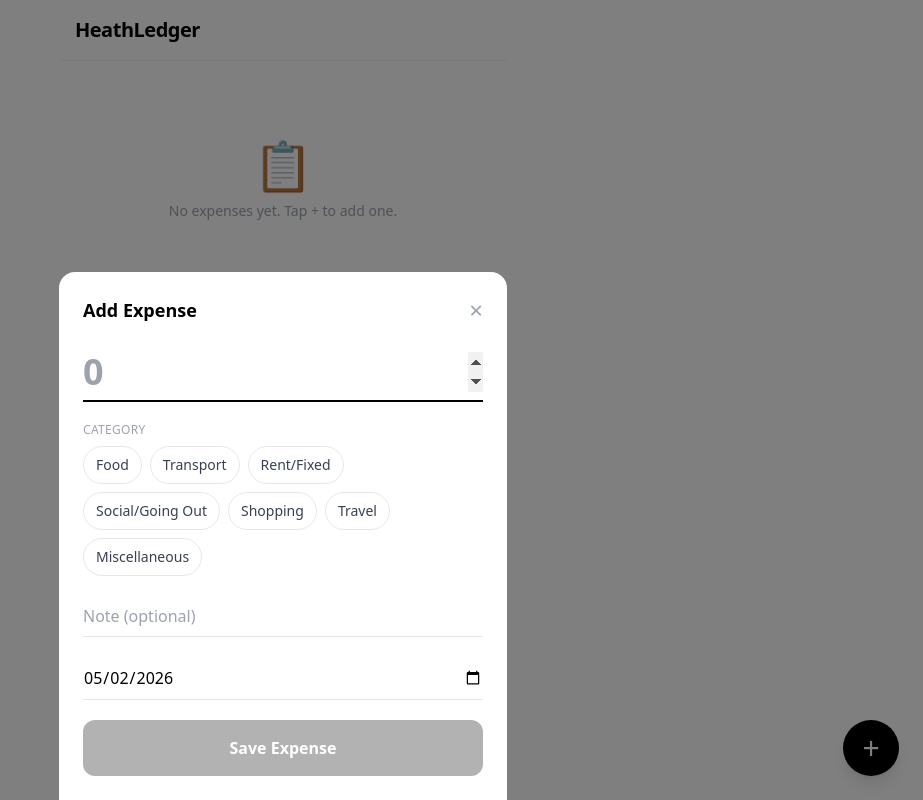
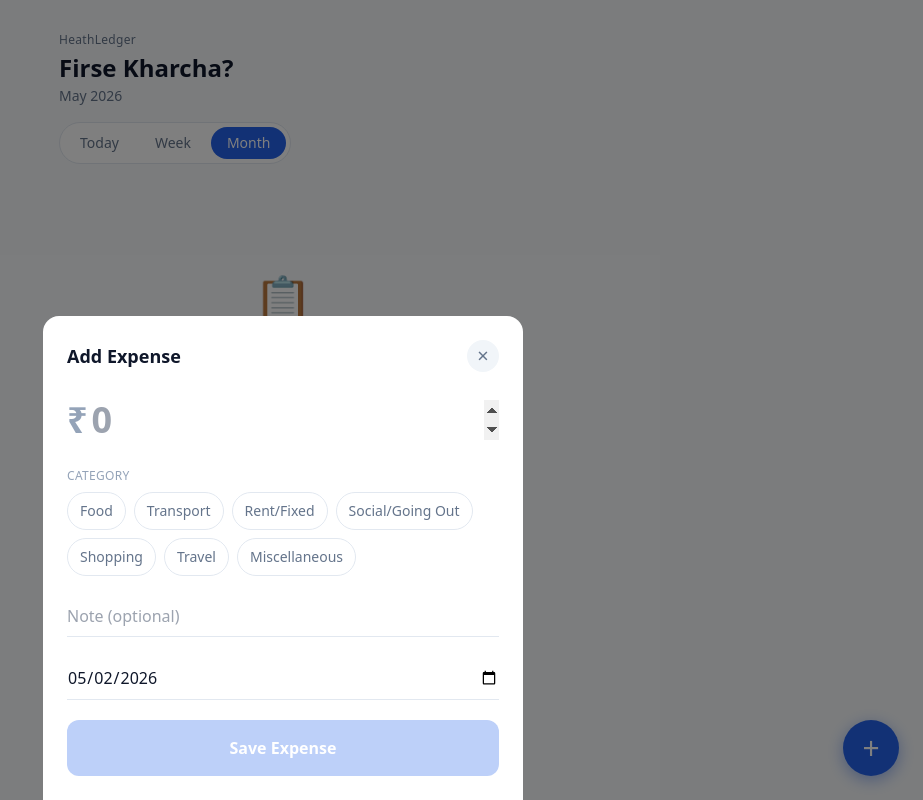
Before and after one commit to just-Devansh/HeathLedger, a React (Vite) app: page / in a window 1280 px wide. Both pictures are taken after a click on the button "Add expense". Shown: the whole page, without its empty margins (357-1280 px from the left). Built offline with nearby package versions, Linux system fonts and the light colour scheme.

Commit message:
early-implementation-done

```diff
--- a/src/App.jsx
+++ b/src/App.jsx
@@ -1,11 +1,34 @@
-import { useState } from 'react'
+import { useState, useMemo } from 'react'
 import { loadExpenses, saveExpenses } from './utils/storage'
 import AddExpenseModal from './components/AddExpenseModal'
 import ExpenseList from './components/ExpenseList'
 
+const FILTERS = ['Today', 'Week', 'Month']
+
+function filterExpenses(expenses, filter) {
+  const now = new Date()
+  return expenses.filter(exp => {
+    const d = new Date(exp.date)
+    if (filter === 'Today') {
+      return d.toDateString() === now.toDateString()
+    }
+    if (filter === 'Week') {
+      const weekAgo = new Date(now)
+      weekAgo.setDate(weekAgo.getDate() - 7)
+      return d >= weekAgo
+    }
+    return d.getMonth() === now.getMonth() && d.getFullYear() === now.getFullYear()
+  })
+}
+
+function currentMonth() {
+  return new Date().toLocaleDateString('en-IN', { month: 'long', year: 'numeric' })
+}
+
 export default function App() {
   const [expenses, setExpenses] = useState(() => loadExpenses())
   const [showModal, setShowModal] = useState(false)
+  const [filter, setFilter] = useState('Month')
 
   function handleSave(expense) {
     const updated = [expense, ...expenses]
@@ -13,19 +36,46 @@ export default function App() {
     saveExpenses(updated)
   }
 
+  const filtered = useMemo(() => filterExpenses(expenses, filter), [expenses, filter])
+
   return (
-    <div className="max-w-md mx-auto min-h-screen bg-white relative">
-      <header className="px-4 py-4 border-b border-gray-100">
-        <h1 className="text-xl font-bold tracking-tight">HeathLedger</h1>
-      </header>
+    <div className="min-h-screen" style={{ background: '#f8fafc' }}>
+      <div className="max-w-[480px] mx-auto px-4 pb-28">
 
-      <main className="pb-24">
-        <ExpenseList expenses={expenses} />
-      </main>
+        <header className="pt-8 pb-4">
+          <p className="text-xs font-medium tracking-wide" style={{ color: '#64748b' }}>HeathLedger</p>
+          <h1 className="text-2xl font-bold mt-1" style={{ color: '#0f172a' }}>
+            Firse Kharcha?
+          </h1>
+          <p className="text-sm mt-0.5" style={{ color: '#64748b' }}>{currentMonth()}</p>
+
+          <div
+            className="flex gap-1 mt-4 w-fit rounded-full p-1"
+            style={{ background: '#ffffff', border: '1px solid #e2e8f0' }}
+          >
+            {FILTERS.map(f => (
+              <button
+                key={f}
+                onClick={() => setFilter(f)}
+                className="px-4 py-1.5 rounded-full text-sm font-medium transition-colors"
+                style={{
+                  background: filter === f ? '#2563eb' : 'transparent',
+                  color: filter === f ? '#ffffff' : '#64748b',
+                }}
+              >
+                {f}
+              </button>
+            ))}
+          </div>
+        </header>
+
+        <ExpenseList expenses={filtered} />
+      </div>
 
       <button
         onClick={() => setShowModal(true)}
-        className="fixed bottom-6 right-6 w-14 h-14 bg-black text-white rounded-full text-3xl shadow-lg flex items-center justify-center active:scale-95 transition-transform"
+        className="fixed bottom-6 right-6 w-14 h-14 rounded-full flex items-center justify-center text-white text-3xl active:scale-95 transition-transform"
+        style={{ background: '#2563eb', boxShadow: '0 4px 16px rgba(37,99,235,0.45)' }}
         aria-label="Add expense"
       >
         +
--- a/src/components/AddExpenseModal.jsx
+++ b/src/components/AddExpenseModal.jsx
@@ -12,12 +12,19 @@ const CATEGORIES = [
 ]
 
 function todayString() {
-  return new Date().toISOString().split('T')[0]
+  const d = new Date()
+  return [
+    d.getFullYear(),
+    String(d.getMonth() + 1).padStart(2, '0'),
+    String(d.getDate()).padStart(2, '0'),
+  ].join('-')
 }
 
 export default function AddExpenseModal({ onSave, onClose }) {
   const [amount, setAmount] = useState('')
-  const [category, setCategory] = useState('')
+  const [category, setCategory] = useState(
+    () => localStorage.getItem('heath_ledger_last_category') || ''
+  )
   const [note, setNote] = useState('')
   const [date, setDate] = useState(todayString())
 
@@ -31,6 +38,7 @@ export default function AddExpenseModal({ onSave, onClose }) {
   function handleSubmit(e) {
     e.preventDefault()
     if (!amount || !category) return
+    localStorage.setItem('heath_ledger_last_category', category)
     onSave({
       id: crypto.randomUUID(),
       amount: parseFloat(amount),
@@ -47,15 +55,16 @@ export default function AddExpenseModal({ onSave, onClose }) {
       onClick={onClose}
     >
       <div
-        className="bg-white w-full rounded-t-2xl p-6 max-w-md mx-auto"
+        className="bg-white w-full rounded-t-2xl p-6 max-w-[480px] mx-auto"
         onClick={e => e.stopPropagation()}
       >
         <div className="flex items-center justify-between mb-5">
-          <h2 className="text-lg font-semibold">Add Expense</h2>
+          <h2 className="text-lg font-semibold" style={{ color: '#0f172a' }}>Add Expense</h2>
           <button
             type="button"
             onClick={onClose}
-            className="text-gray-400 text-2xl leading-none"
+            className="w-8 h-8 flex items-center justify-center rounded-full text-xl leading-none"
+            style={{ background: '#f1f5f9', color: '#64748b' }}
             aria-label="Close"
           >
             ×
@@ -63,32 +72,39 @@ export default function AddExpenseModal({ onSave, onClose }) {
         </div>
 
         <form onSubmit={handleSubmit} className="flex flex-col gap-5">
+          <div className="flex items-center gap-1 py-2">
+            <span className="text-4xl font-bold" style={{ color: '#94a3b8' }}>₹</span>
             <input
               type="number"
               inputMode="decimal"
               placeholder="0"
               value={amount}
               onChange={e => setAmount(e.target.value)}
-            className="text-4xl font-bold border-b-2 border-gray-200 focus:border-black outline-none py-2 w-full"
+              className="text-4xl font-bold outline-none w-full"
+              style={{ color: '#0f172a' }}
               autoFocus
               required
               min="0"
               step="any"
             />
+          </div>
 
           <div>
-            <p className="text-xs text-gray-400 uppercase tracking-wide mb-2">Category</p>
+            <p className="text-xs uppercase tracking-wide mb-2" style={{ color: '#94a3b8' }}>
+              Category
+            </p>
             <div className="flex flex-wrap gap-2">
               {CATEGORIES.map(cat => (
                 <button
                   key={cat}
                   type="button"
                   onClick={() => setCategory(cat)}
-                  className={`px-3 py-2 rounded-full text-sm border transition-colors ${
+                  className="px-3 py-2 rounded-full text-sm font-medium border transition-colors"
+                  style={
                     category === cat
-                      ? 'bg-black text-white border-black'
-                      : 'border-gray-200 text-gray-700 active:bg-gray-100'
-                  }`}
+                      ? { background: '#2563eb', color: '#ffffff', borderColor: '#2563eb' }
+                      : { background: 'transparent', color: '#64748b', borderColor: '#e2e8f0' }
+                  }
                 >
                   {cat}
                 </button>
@@ -101,20 +117,23 @@ export default function AddExpenseModal({ onSave, onClose }) {
             placeholder="Note (optional)"
             value={note}
             onChange={handleNoteChange}
-            className="border-b border-gray-200 focus:border-black outline-none py-2 text-base"
+            className="border-b outline-none py-2 text-base"
+            style={{ borderColor: '#e2e8f0', color: '#0f172a' }}
           />
 
           <input
             type="date"
             value={date}
             onChange={e => setDate(e.target.value)}
-            className="border-b border-gray-200 focus:border-black outline-none py-2 text-base"
+            className="border-b outline-none py-2 text-base"
+            style={{ borderColor: '#e2e8f0', color: '#0f172a' }}
           />
 
           <button
             type="submit"
             disabled={!amount || !category}
-            className="bg-black text-white py-4 rounded-xl text-base font-semibold disabled:opacity-30 active:scale-95 transition-transform"
+            className="py-4 rounded-xl text-base font-semibold text-white disabled:opacity-30 active:scale-95 transition-transform"
+            style={{ background: '#2563eb' }}
           >
             Save Expense
           </button>
--- a/src/components/ExpenseList.jsx
+++ b/src/components/ExpenseList.jsx
@@ -18,30 +18,44 @@ function formatDate(iso) {
 export default function ExpenseList({ expenses }) {
   if (expenses.length === 0) {
     return (
-      <div className="text-center text-gray-400 py-20">
+      <div className="text-center py-24" style={{ color: '#94a3b8' }}>
         <p className="text-5xl mb-3">📋</p>
-        <p className="text-sm">No expenses yet. Tap + to add one.</p>
+        <p className="text-sm">No expenses here. Tap + to add one.</p>
       </div>
     )
   }
 
   return (
-    <ul className="divide-y divide-gray-50">
+    <ul className="flex flex-col gap-3">
       {expenses.map(exp => (
-        <li key={exp.id} className="flex items-center justify-between py-4 px-4">
+        <li
+          key={exp.id}
+          className="flex items-center justify-between p-4 rounded-2xl"
+          style={{
+            background: '#ffffff',
+            boxShadow: '0 1px 4px rgba(0,0,0,0.06)',
+          }}
+        >
           <div className="flex items-center gap-3">
-            <span className="text-2xl w-8 text-center">
+            <span
+              className="text-xl w-10 h-10 flex items-center justify-center rounded-xl flex-shrink-0"
+              style={{ background: '#f1f5f9' }}
+            >
               {CATEGORY_EMOJI[exp.category] ?? '📦'}
             </span>
             <div>
-              <p className="font-medium text-gray-900 text-sm">{exp.category}</p>
+              <p className="font-semibold text-sm" style={{ color: '#0f172a' }}>
+                {exp.category}
+              </p>
               {exp.note && (
-                <p className="text-sm text-gray-500">{exp.note}</p>
+                <p className="text-xs mt-0.5" style={{ color: '#64748b' }}>{exp.note}</p>
               )}
-              <p className="text-xs text-gray-400 mt-0.5">{formatDate(exp.date)}</p>
+              <p className="text-xs mt-0.5" style={{ color: '#94a3b8' }}>{formatDate(exp.date)}</p>
             </div>
           </div>
-          <p className="text-base font-semibold text-gray-900">₹{exp.amount}</p>
+          <p className="text-base font-bold ml-4" style={{ color: '#0f172a' }}>
+            ₹{exp.amount}
+          </p>
         </li>
       ))}
     </ul>
```
Also changed, not shown: 1 other file (tests, documents, lock files or other folders). Lines whose indentation alone changed are shown as unchanged.
